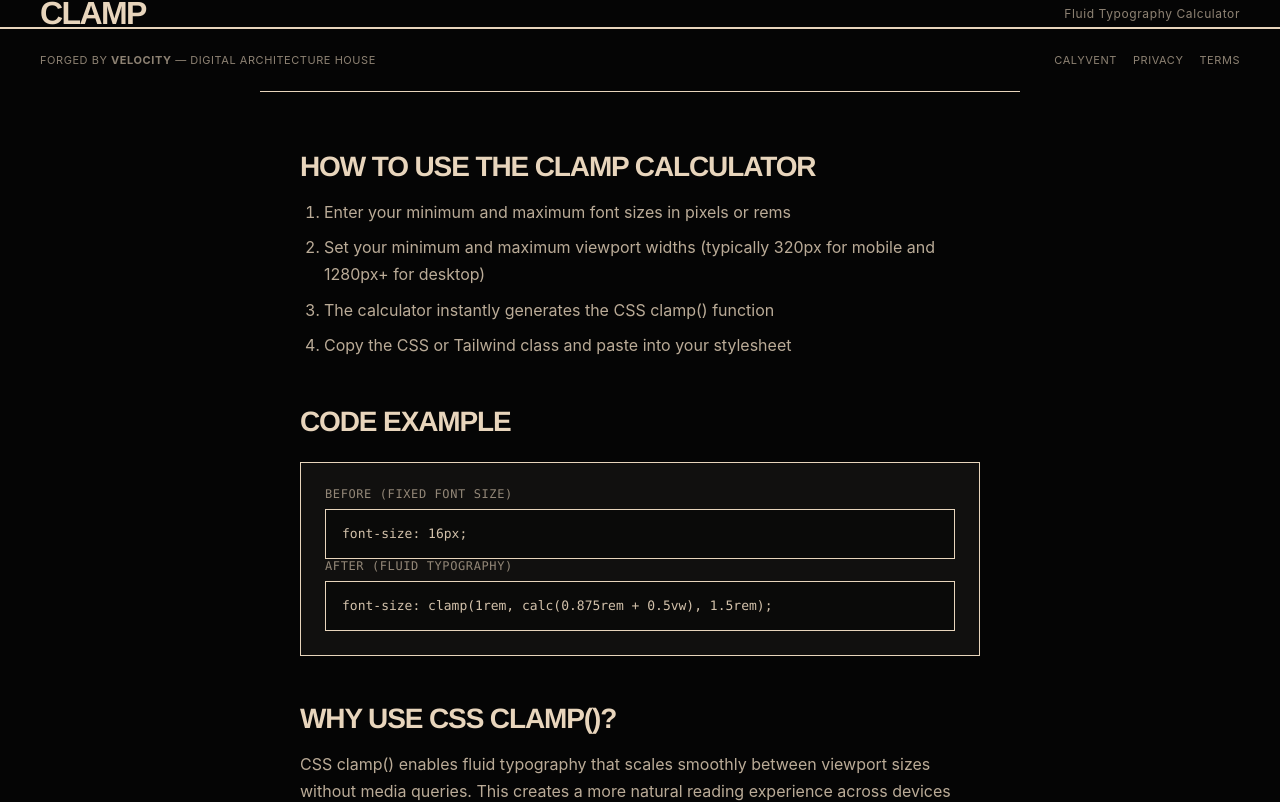
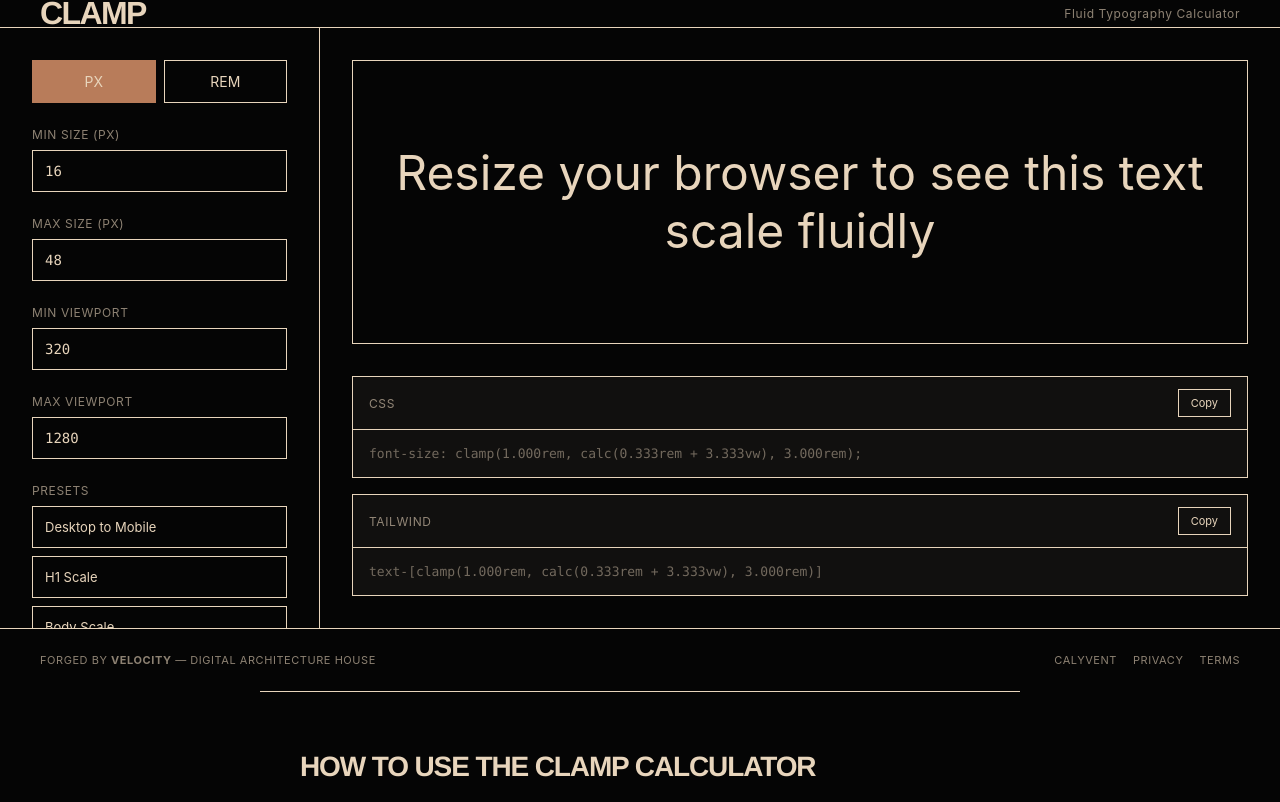
Before and after one commit to BenGurWaves/clamp-calyvent, a React (Vite) app: page / in a window 1280 px wide. Shown: the top 802 px of the page. Built offline with nearby package versions, Linux system fonts and the light colour scheme.

Commit message:
Fix layout: remove overflow hidden to enable scrolling and show converter

```diff
--- a/src/App.css
+++ b/src/App.css
@@ -4,6 +4,7 @@
   display: flex;
   flex-direction: column;
   background: var(--canvas-base);
+  overflow-y: auto;
 }
 
 .top-bar {
@@ -37,7 +38,7 @@
 .workspace {
   flex: 1;
   display: flex;
-  overflow: hidden;
+  min-height: 600px;
 }
 
 .control-column {
```
